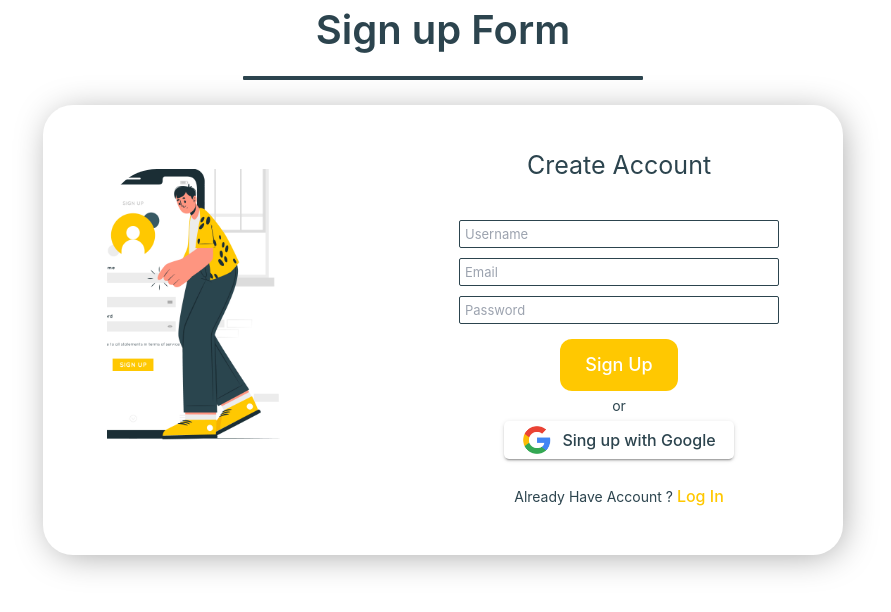
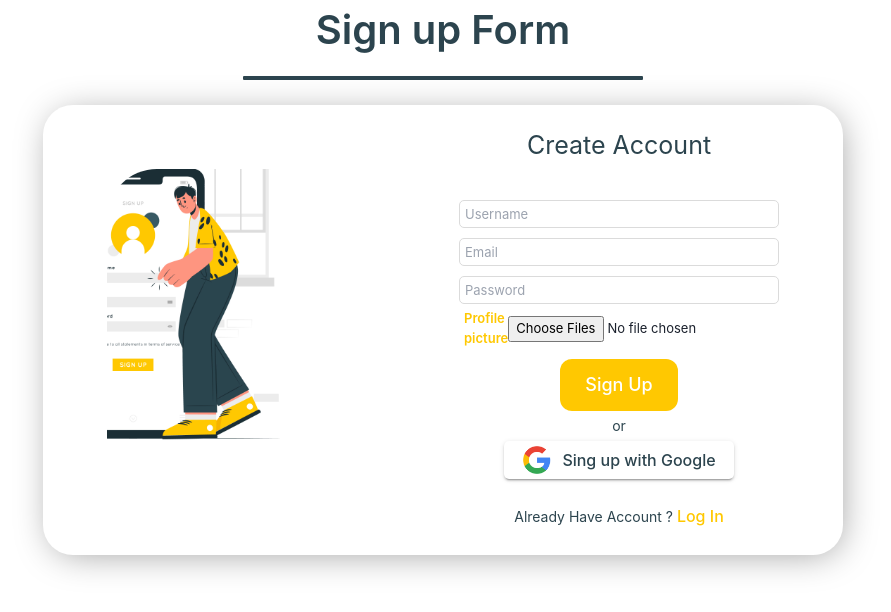
Before and after one commit to hasanulhaquebanna/mern-chat-app, a React (Create React App) app in the folder client/: page /register in a window 1280 px wide. Shown: the top 612 px of the page, without its empty margins (197-1088 px from the left). Built offline with nearby package versions, Linux system fonts and the light colour scheme.

Commit message:
ui configured for login and signup

```diff
--- a/client/src/pages/Login.js
+++ b/client/src/pages/Login.js
@@ -26,12 +26,12 @@ const Login = ({ styles }) => {
           </h2>
           <input
             type="text"
-            className="w-[320px] h-[35px] p-[5px] my-[5px] mx-0 outline-none border border-[#2c444e] rounded-[2px] text-[13px]"
+            className="w-[320px] h-[35px] p-[5px] my-[5px] mx-0 outline-none border border-[#dbdbdb] rounded-[5px] text-[13px]"
             placeholder="Email"
           />
           <input
             type="password"
-            className="w-[320px] h-[35px] p-[5px] my-[5px] mx-0 outline-none border border-[#2c444e] rounded-[2px] text-[13px]"
+            className="w-[320px] h-[35px] p-[5px] my-[5px] mx-0 outline-none border border-[#dbdbdb] rounded-[5px] text-[13px]"
             placeholder="Password"
           />
           <button className="text-lg font-medium py-3 px-[25px] text-white bg-[#ffc801] rounded-[12px] mt-[10px] mr-0 mb-0 ml-0 outline-none border-none cursor-pointer">
--- a/client/src/pages/Register.js
+++ b/client/src/pages/Register.js
@@ -26,19 +26,35 @@ const Register = () => {
           </h2>
           <input
             type="text"
-            className="w-[320px] h-[35px] p-[5px] my-[5px] mx-0 outline-none border border-[#2c444e] rounded-[2px] text-[13px]"
+            className="w-[320px] h-[35px] p-[5px] my-[5px] mx-0 outline-none border border-[#dbdbdb] rounded-[5px] text-[13px]"
             placeholder="Username"
           />
           <input
             type="text"
-            className="w-[320px] h-[35px] p-[5px] my-[5px] mx-0 outline-none border border-[#2c444e] rounded-[2px] text-[13px]"
+            className="w-[320px] h-[35px] p-[5px] my-[5px] mx-0 outline-none border border-[#dbdbdb] rounded-[5px] text-[13px]"
             placeholder="Email"
           />
           <input
             type="password"
-            className="w-[320px] h-[35px] p-[5px] my-[5px] mx-0 outline-none border border-[#2c444e] rounded-[2px] text-[13px]"
+            className="w-[320px] h-[35px] p-[5px] my-[5px] mx-0 outline-none border border-[#dbdbdb] rounded-[5px] text-[13px]"
             placeholder="Password"
           />
+          <div className="w-[320px] h-[30px] p-[5px] my-[5px] mx-0 flex items-center border-[#dbdbdb] rounded-[5px] text-[13px] ">
+            <label
+              for="file"
+              className="w-[135px] text-[#ffc801] font-semibold cursor-pointer"
+            >
+              Profile picture
+            </label>
+            <input
+              type="file"
+              id="file"
+              name="file"
+              multiple="false"
+              className="cursor-pointer"
+            />
+          </div>
+
           <button className="text-lg font-medium py-3 px-[25px] text-white bg-[#ffc801] rounded-[12px] mt-[10px] mr-0 mb-0 ml-0 outline-none border-none cursor-pointer">
             Sign Up
           </button>
```
